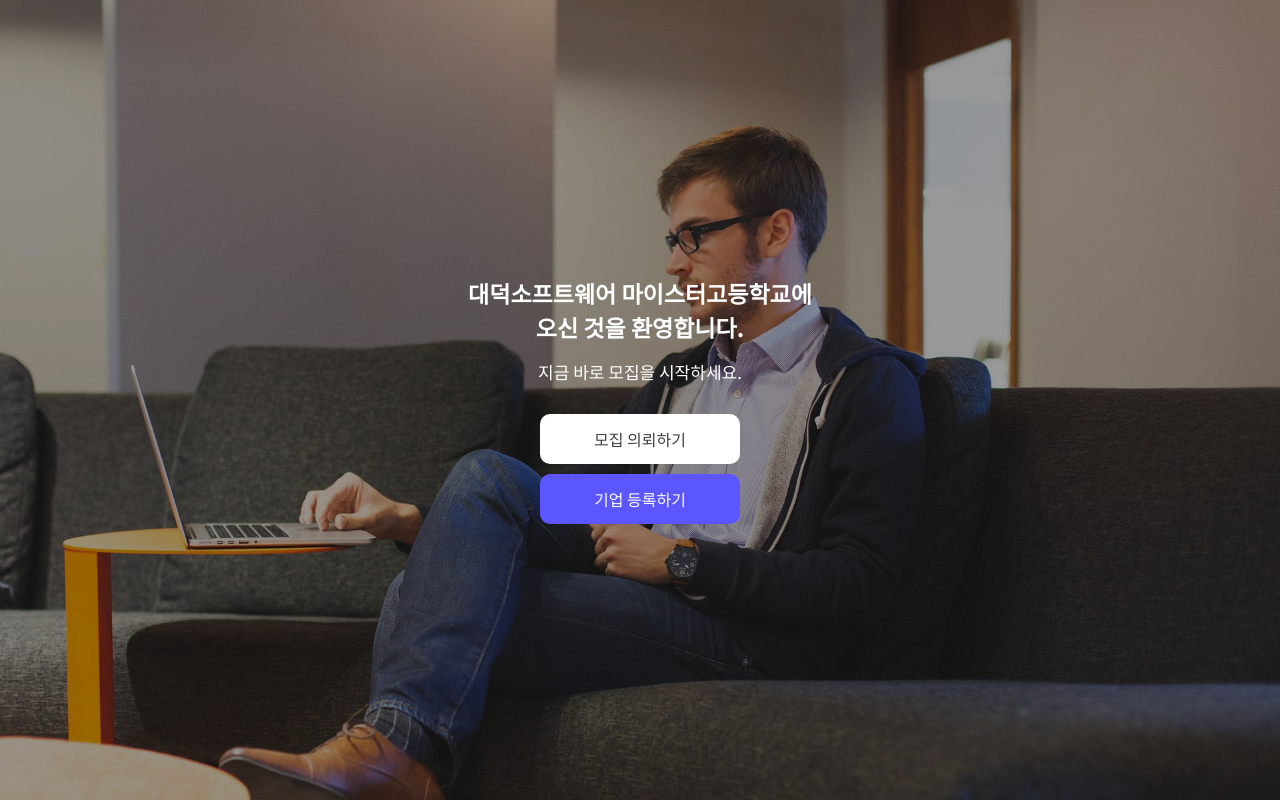
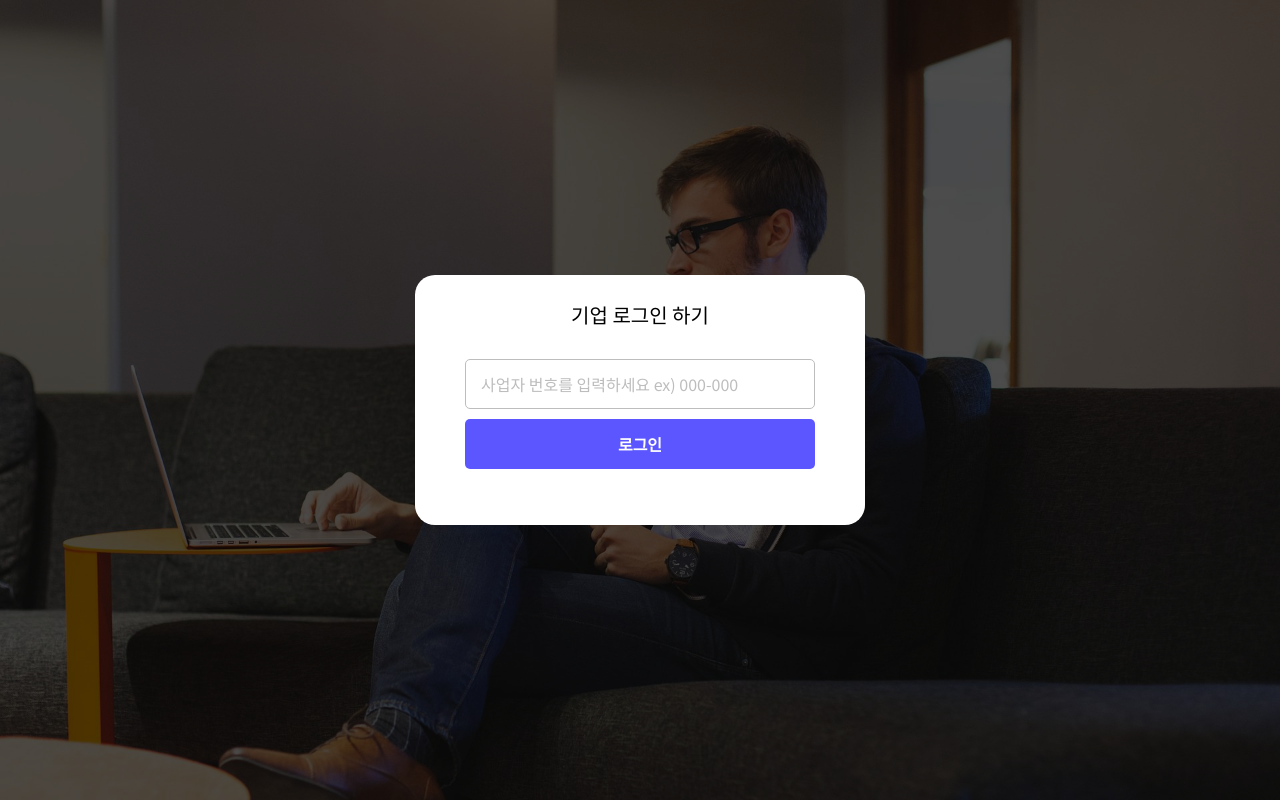
Before and after one commit to JobITs-DSM/ViceCity, a Next.js app: page / in a window 1280 px wide. Both pictures are taken after a click on the button "모집 의뢰하기". Built offline with nearby package versions, Linux system fonts and the light colour scheme.

Commit message:
fix 이벤트 위임 방지

```diff
--- /dev/null
+++ b/components/common/Modal/index.tsx
@@ -0,0 +1,44 @@
+// @flow
+import styled from "@emotion/styled";
+import * as React from "react";
+import { modalState } from "./../../../atoms/modal";
+import { useRecoilState } from "recoil";
+import { Login } from "./login";
+
+const Wrapper = styled.div`
+  width: 100%;
+  height: 100vh;
+  position: absolute;
+  background-color: rgb(0, 0, 0, 0.5);
+  z-index: 3;
+  display: flex;
+  justify-content: center;
+  align-items: center;
+`;
+
+type Props = {};
+
+export const Modal = (props: Props) => {
+  const [modal, setModal] = useRecoilState(modalState);
+
+  const modal_wrapper_id = "modal-wrapper";
+
+  const modal_value = modal.modalState;
+
+  const closeModal = (event: { target: HTMLElement }) => {
+    if (event.target.id === modal_wrapper_id) {
+      setModal({ modalState: null });
+    }
+  };
+
+  if (!modal_value) return <></>;
+
+  if (modal_value)
+    return (
+      <Wrapper onClick={closeModal as any} id={modal_wrapper_id}>
+        {modal_value === "login" && <Login />}
+      </Wrapper>
+    );
+
+  return <></>;
+};
--- /dev/null
+++ b/components/common/Modal/login.tsx
@@ -0,0 +1,53 @@
+// @flow
+import * as React from "react";
+import styled from "@emotion/styled";
+import { COLOR } from "./../../../styles/color";
+
+const Container = styled.div`
+  width: 450px;
+  height: 250px;
+  background-color: white;
+  border-radius: 20px;
+  display: flex;
+  flex-direction: column;
+  align-items: center;
+  padding-top: 25px;
+  & h3 {
+    font-size: 20px;
+    font-weight: 500;
+  }
+  & input,
+  button {
+    width: 350px;
+    height: 50px;
+    font-size: 16px;
+    border-radius: 5px;
+  }
+  & input {
+    margin-top: 30px;
+    border: 1px solid ${COLOR.input};
+    color: ${COLOR.input};
+    padding-left: 15px;
+    &::placeholder {
+      color: ${COLOR.input};
+    }
+  }
+  & button {
+    margin-top: 10px;
+    background-color: ${COLOR.main};
+    color: ${COLOR.white};
+    font-weight: bold;
+  }
+`;
+
+type Props = {};
+
+export const Login = (props: Props) => {
+  return (
+    <Container>
+      <h3>기업 로그인 하기</h3>
+      <input type="text" placeholder="사업자 번호를 입력하세요 ex) 000-000  " />
+      <button>로그인</button>
+    </Container>
+  );
+};
--- a/pages/_app.tsx
+++ b/pages/_app.tsx
@@ -1,10 +1,12 @@
 import "../styles/globals.css";
 import type { AppProps } from "next/app";
 import { RecoilRoot } from "recoil";
+import { Modal } from "../components/common/Modal";
 
 function MyApp({ Component, pageProps }: AppProps) {
   return (
     <RecoilRoot>
+      <Modal />
       <Component {...pageProps} />
     </RecoilRoot>
   );
```
